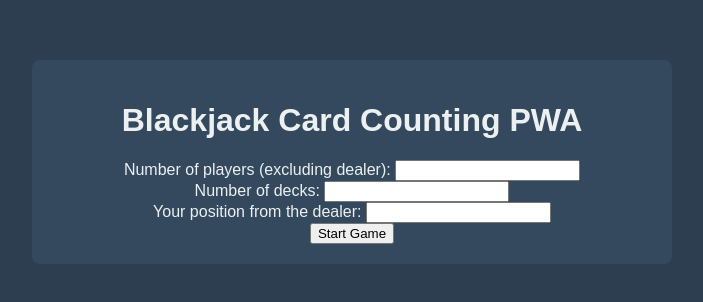
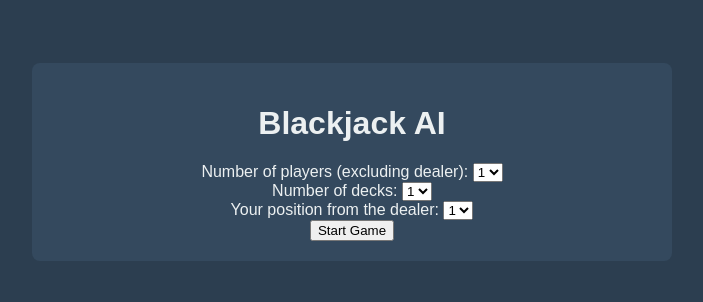
Before and after one commit to gavinks07/BlackJackAi, a plain HTML site: page index.html in a window 1280 px wide. Shown: the part 238-540 px from the top of the page, without its empty margins (288-991 px from the left). Drawn offline with Linux system fonts and the light colour scheme.

Commit message:
Update index.html

```diff
--- a/index.html
+++ b/index.html
@@ -3,29 +3,47 @@
 <head>
     <meta charset="UTF-8">
     <meta name="viewport" content="width=device-width, initial-scale=1.0">
-    <title>Blackjack Card Counting PWA</title>
+    <title>Blackjack AI</title>
     <link rel="stylesheet" href="styles.css">
 </head>
 <body>
     <div id="start-screen" class="container">
-        <h1>Blackjack Card Counting PWA</h1>
+        <h1>Blackjack AI</h1>
         <div>
             <label for="player-count">Number of players (excluding dealer):</label>
-            <input type="number" id="player-count" min="1">
+            <select id="player-count">
+                <option value="1">1</option>
+                <option value="2">2</option>
+                <option value="3">3</option>
+                <option value="4">4</option>
+                <option value="5">5</option>
+            </select>
         </div>
         <div>
             <label for="deck-count">Number of decks:</label>
-            <input type="number" id="deck-count" min="1">
+            <select id="deck-count">
+                <option value="1">1</option>
+                <option value="2">2</option>
+                <option value="3">3</option>
+                <option value="4">4</option>
+                <option value="5">5</option>
+            </select>
         </div>
         <div>
             <label for="user-position">Your position from the dealer:</label>
-            <input type="number" id="user-position" min="1">
+            <select id="user-position">
+                <option value="1">1</option>
+                <option value="2">2</option>
+                <option value="3">3</option>
+                <option value="4">4</option>
+                <option value="5">5</option>
+            </select>
         </div>
         <button id="start-game">Start Game</button>
     </div>
 
     <div id="game-screen" class="container hidden">
-        <h1>Blackjack Card Counting PWA</h1>
+        <h1>Blackjack AI</h1>
         <div id="game">
             <div id="players">
                 <div id="dealer" class="player">Dealer<br><span class="hand-value">Hand Value: 0</span></div>
```
